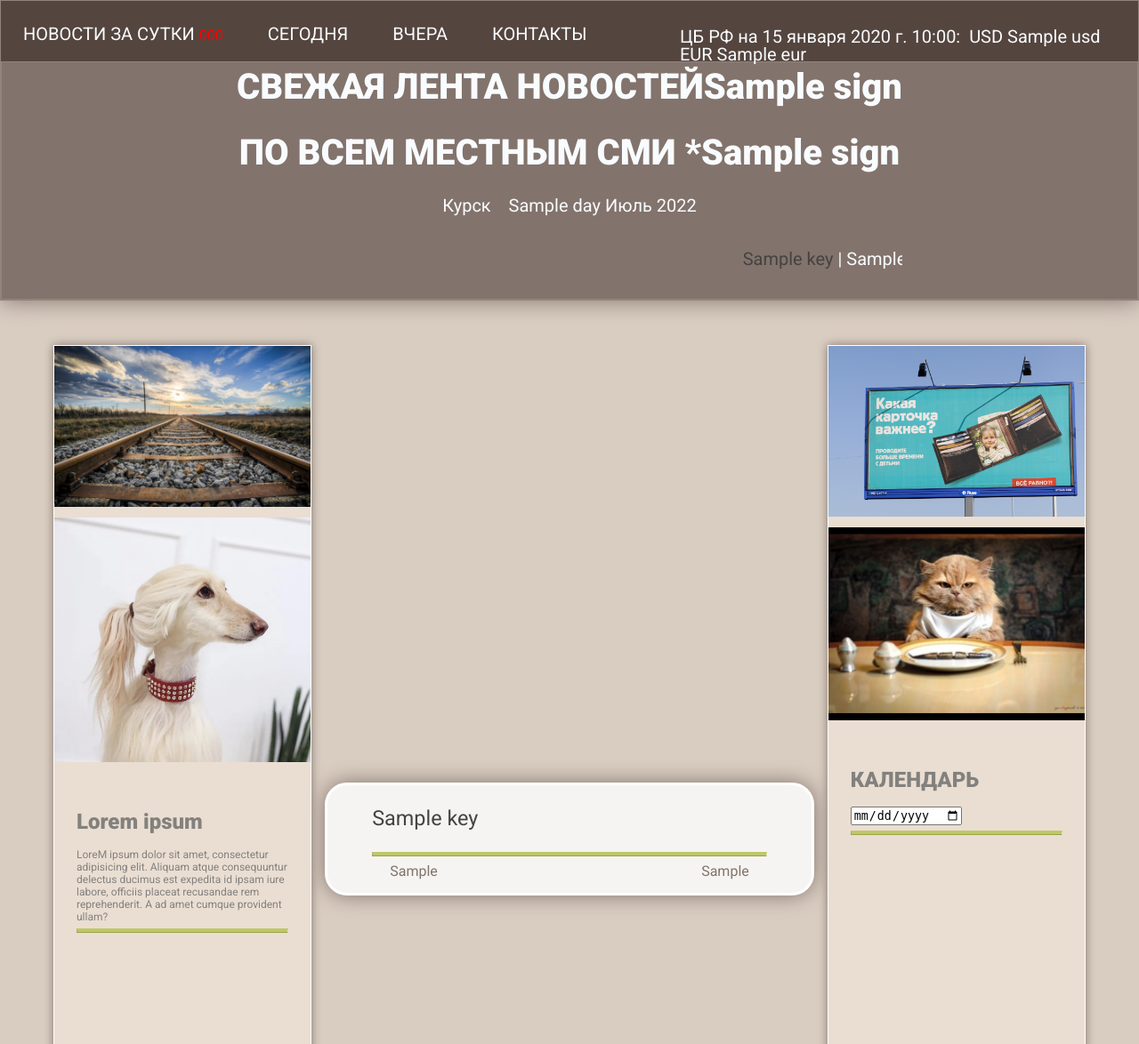
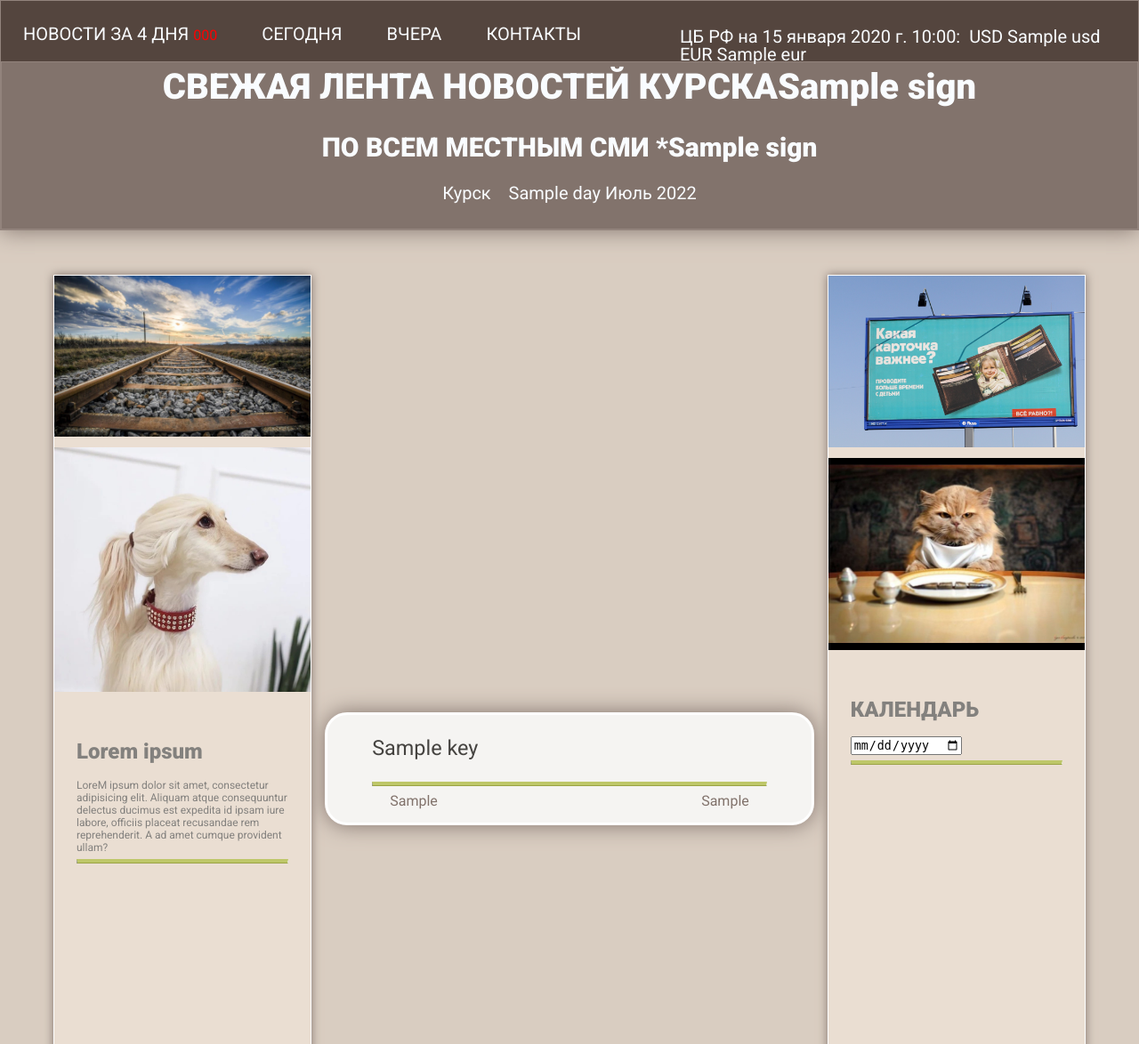
Before and after one commit to harry46rus/Horoscope02, a Django app: template templates/news0.html in a window 1280 px wide. Shown: the top 1174 px of the page at 89% size. Run offline with Django 4.2, Linux system fonts and the light colour scheme; the template is opened without the code that fills it: most values are stand-ins (such as "Sample title", 1, 10 or a date in 2020).

Commit message:
fix удаление дублей news

```diff
--- a/templates/news0.html
+++ b/templates/news0.html
@@ -31,7 +31,7 @@
     <!--            <h2>1. li {display: inline;}</h2>-->
                     <ul class="navi">
 <!--                        <li><a class="head-button" href="/index"><i class="fa fa-home fa-fw"></i>Home</a></li>-->
-                        <li><a class="head-button" href="#">НОВОСТИ ЗА СУТКИ
+                        <li><a class="head-button" href="#">НОВОСТИ ЗА 4 ДНЯ
                             <span class="numb_news" >{{number_news}}</span></a></li>
                         <li><a class="head-button" href="/news1">СЕГОДНЯ</a></li>
                         <li><a class="head-button" href="/news2">ВЧЕРА</a></li>
@@ -50,17 +50,17 @@
         <div id="head1">
             <div class="head_01">
         <!--        <h1 align="center">САМЫЕ ПОСЛЕДНИЕ НОВОСТИ{{sign_}}</h1>-->
-                <h1 align="center">СВЕЖАЯ ЛЕНТА НОВОСТЕЙ{{sign_}}</h1>
-                <h1 align="center">ПО ВСЕМ МЕСТНЫМ СМИ *{{sign_}}</h1>
+                <h1 align="center">СВЕЖАЯ ЛЕНТА НОВОСТЕЙ КУРСКА{{sign_}}</h1>
+                <h2 align="center">ПО ВСЕМ МЕСТНЫМ СМИ *{{sign_}}</h2>
                 <p align="center">Курск &nbsp&nbsp&nbsp{{day_}} {% now "F" %} {% now "Y" %}</p>
 <!--                &nbsp&nbsp&nbsp {{time}}:{% now "i" %}:{% now "s" %}-->
 
-                <marquee behavior="alternate" direction="left" bgcolor="#82736C">
-                    <p>{% for key, tm in news_dict.items %}
-                    <a class="nn" href="{{tm.3}}" target="_blank" style="text-decoration: none">
-                        {{key}}</a> | {{tm.4}} | &nbsp&nbsp&nbsp
-                    {% endfor %}</p>
-                </marquee>
+<!--                <marquee behavior="alternate" direction="left" bgcolor="#82736C">-->
+<!--                    <p>{% for key, tm in news_dict.items %}-->
+<!--                    <a class="nn" href="{{tm.3}}" target="_blank" style="text-decoration: none">-->
+<!--                        {{key}}</a> | {{tm.4}} | &nbsp&nbsp&nbsp-->
+<!--                    {% endfor %}</p>-->
+<!--                </marquee>-->
             </div>
 
 
```
Also changed, not shown: dictionary/scrapingNEW3.py (+13 -1 lines), templates/news1.html (+8 -8 lines), templates/news2.html (+8 -8 lines).
